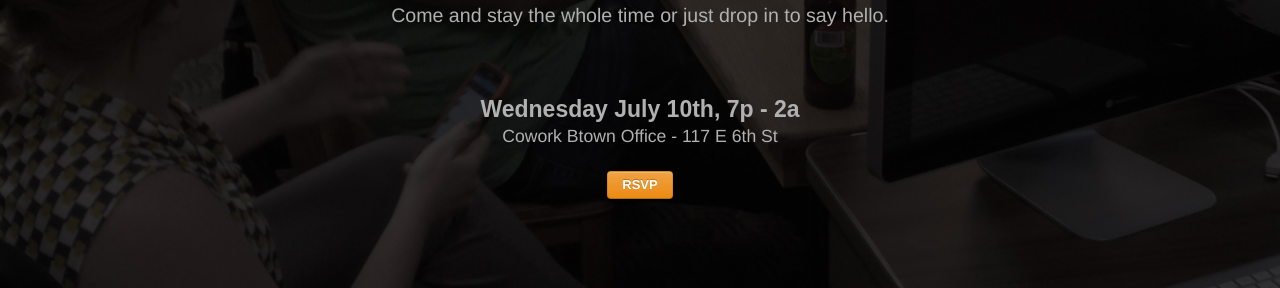
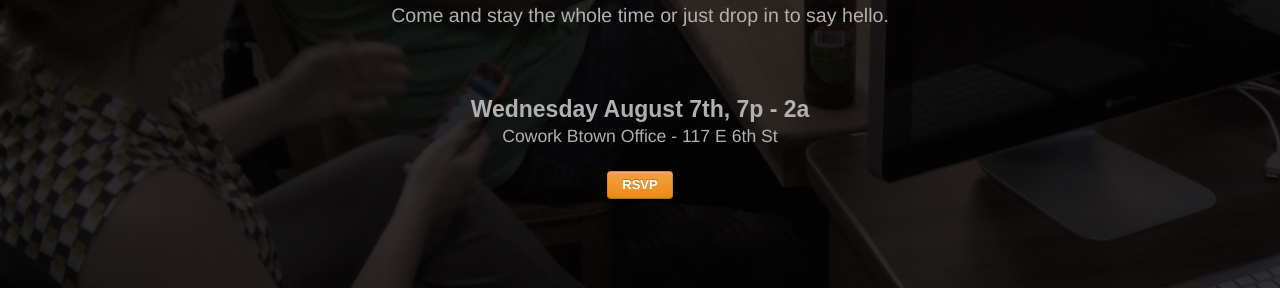
Before and after one commit to internetAaron/cowork-btown, a Jekyll site: the page built from nightowl.html, in a window 1280 px wide. Shown: the part 384-672 px from the top of the page. Built offline with Jekyll 4.4.1, drawn with Linux system fonts in a browser that asks for light colours; Markdown is read by kramdown in place of the engine named in the settings.

Commit message:
Updated night owl date

```diff
--- a/index.html
+++ b/index.html
@@ -98,7 +98,7 @@ layout: default-home
 			<h3>Events</h3>
 
 			<h5>Wednesday Night Owls</h5>
-			<small>July 10th, 7:00 PM – 2:00 AM</small>
+			<small>August 7th, 7:00 PM – 2:00 AM</small>
 			<p><img src="images/site/night-owls-logo.jpg" alt="Night Owls"></p>
 			<p>Stop by after work for a night of nerd! Cowork Btown will have unlimited beer, pizza, music, and camaraderie. Take the opportunity to share what you’ve been working on, learn more about Bloomington happenings, and/or tackle a side project.</p>
 			<p><a href="http://www.formstack.com/forms/?1498820-dbLnXJ2ISr" class="btn primary">RSVP</a></p>
--- a/nightowl.html
+++ b/nightowl.html
@@ -19,7 +19,7 @@ layout: default-no-header
 
 
 
-      <h4>Wednesday July 10th, 7p - 2a</h4>
+      <h4>Wednesday August 7th, 7p - 2a</h4>
       <p><small><a href="">Cowork Btown Office - 117 E 6th St</a></small></p>
       <p><a href="http://www.formstack.com/forms/?1498820-dbLnXJ2ISr" class="btn primary">RSVP</a></p>
 
```
Also changed, not shown: 3 other files.
